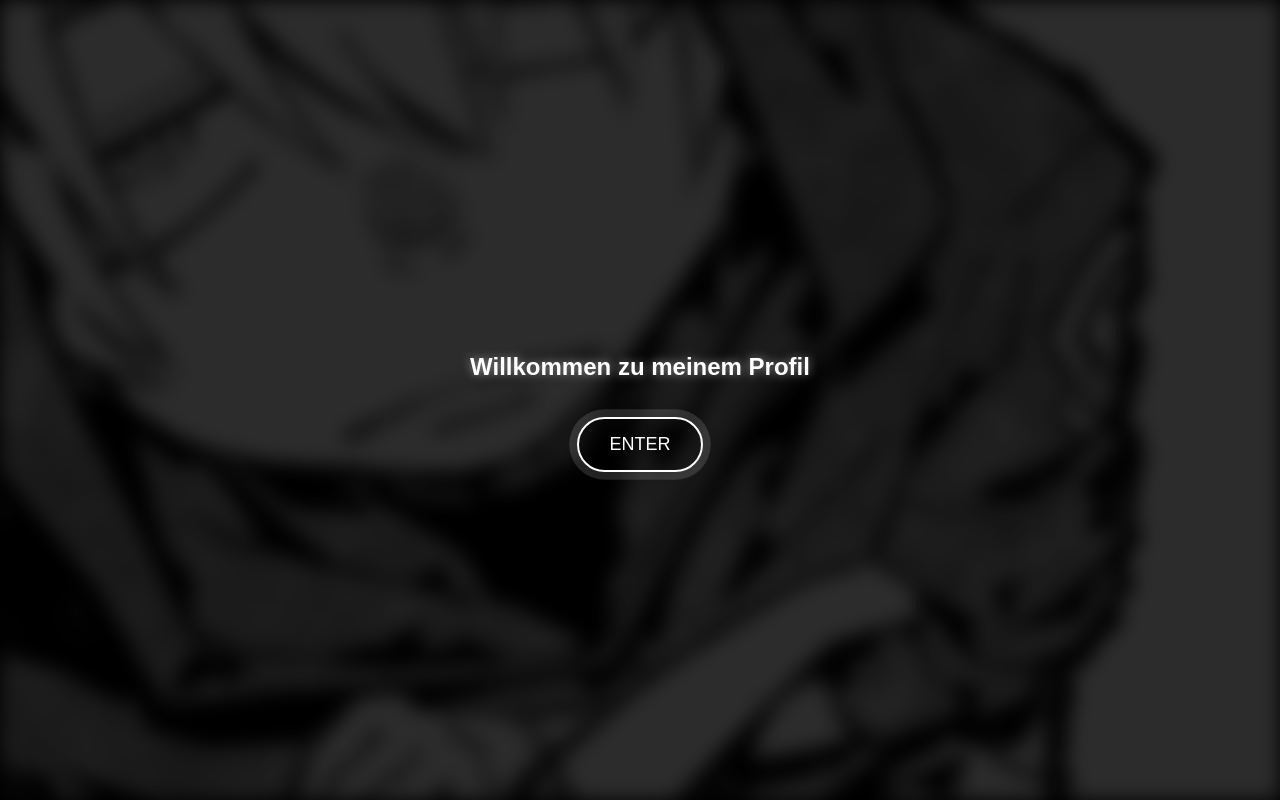
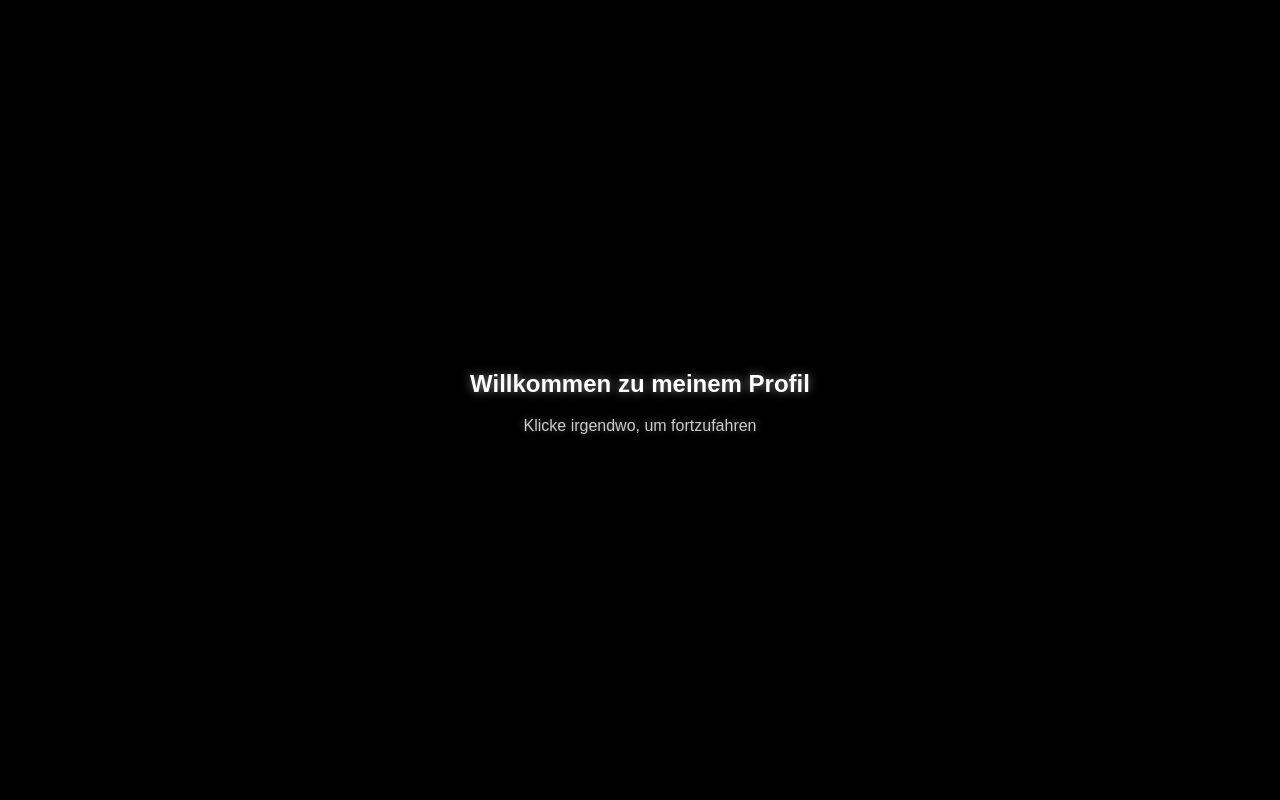
Before and after one commit to yiqeee/yiqe.github.io, a plain HTML site: page index.html in a window 1280 px wide. Drawn offline with Linux system fonts and the light colour scheme.

Commit message:
Update index.html

```diff
--- a/index.html
+++ b/index.html
@@ -29,6 +29,7 @@
             align-items: center;
             z-index: 1000;
             transition: opacity 0.7s ease, visibility 0.7s;
+            cursor: pointer;
         }
 
         .intro-content {
@@ -39,38 +40,16 @@
 
         .intro-screen h2 {
             font-size: 24px;
-            margin-bottom: 30px;
+            margin-bottom: 10px;
             color: #fff;
             text-shadow: 0 0 10px rgba(255,255,255,0.5);
         }
 
-        .click-me-btn {
-            padding: 15px 30px;
-            background-color: transparent;
-            color: white;
-            border: 2px solid white;
-            border-radius: 30px;
-            font-size: 18px;
-            cursor: pointer;
-            transition: all 0.3s ease;
-            animation: pulse 1.5s infinite;
-        }
-
-        .click-me-btn:hover {
-            background-color: rgba(255, 255, 255, 0.2);
-            transform: scale(1.05);
-        }
-
-        @keyframes pulse {
-            0% {
-                box-shadow: 0 0 0 0 rgba(255, 255, 255, 0.6);
-            }
-            70% {
-                box-shadow: 0 0 0 10px rgba(255, 255, 255, 0);
-            }
-            100% {
-                box-shadow: 0 0 0 0 rgba(255, 255, 255, 0);
-            }
+        .intro-screen p {
+            color: #ccc;
+            font-size: 16px;
+            margin-top: 0;
+            text-shadow: 0 0 8px rgba(255,255,255,0.3);
         }
 
         /* Blurred Background */
@@ -80,11 +59,9 @@
             left: 0;
             width: 100%;
             height: 100%;
-            background-image: url('pfp.png');
-            background-position: center;
-            background-size: cover;
-            filter: blur(10px) brightness(0.3);
-            opacity: 0.6;
+            background-color: #000000;
+            filter: blur(5px);
+            opacity: 0.8;
         }
 
         /* Hauptseite */
@@ -256,11 +233,6 @@
             .intro-screen h2 {
                 font-size: 20px;
             }
-
-            .click-me-btn {
-                padding: 12px 25px;
-                font-size: 16px;
-            }
         }
     </style>
     <link rel="stylesheet" href="https://cdnjs.cloudflare.com/ajax/libs/font-awesome/6.2.0/css/all.min.css">
@@ -271,7 +243,7 @@
         <div class="blur-bg"></div>
         <div class="intro-content">
             <h2>Willkommen zu meinem Profil</h2>
-            <button class="click-me-btn" id="enter-btn">ENTER</button>
+            <p>Klicke irgendwo, um fortzufahren</p>
         </div>
     </div>
 
@@ -318,13 +290,12 @@
             // Elemente
             const introScreen = document.getElementById('intro-screen');
             const mainContent = document.getElementById('main-content');
-            const enterBtn = document.getElementById('enter-btn');
             const music = document.getElementById('background-music');
             const volumeSlider = document.getElementById('volume-slider');
             const volumeIcon = document.querySelector('.volume-icon');
 
-            // Enter-Button Funktion
-            enterBtn.addEventListener('click', function() {
+            // Klick-Event auf dem gesamten Intro-Screen
+            introScreen.addEventListener('click', function() {
                 // Blende Intro aus und Hauptinhalt ein
                 introScreen.style.opacity = '0';
                 introScreen.style.visibility = 'hidden';
```
